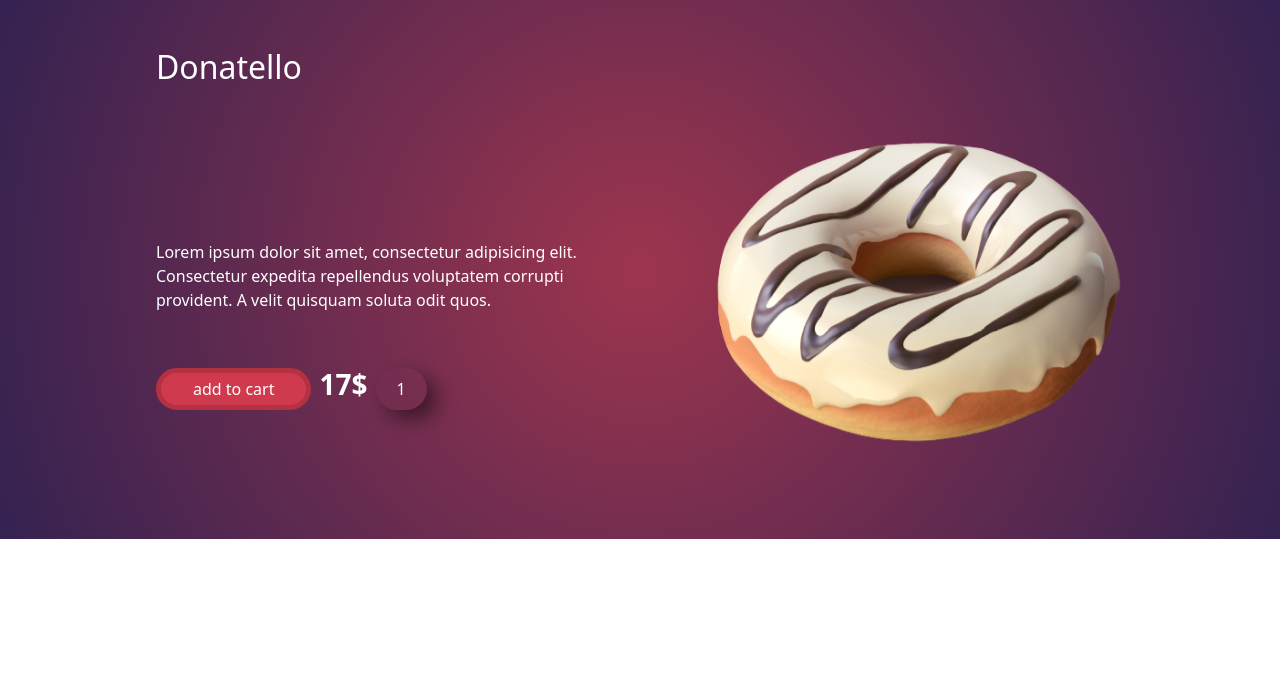
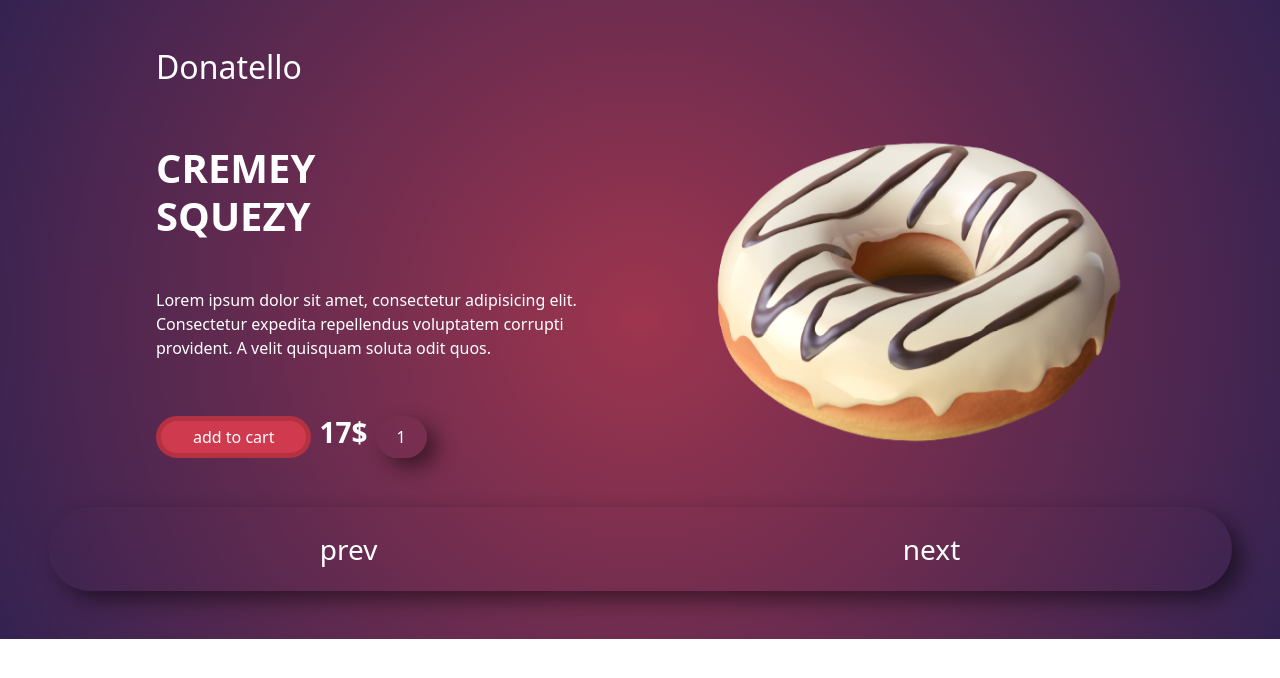
Before and after one commit to bodyXR/donats, a React (Vite) app: page / in a window 1280 px wide. Shown: the top 678 px of the page. Built offline with nearby package versions, Linux system fonts and the light colour scheme.

Commit message:
Refactor Donut

```diff
--- a/src/componants/Donut.jsx
+++ b/src/componants/Donut.jsx
@@ -1,32 +1,40 @@
-import React from 'react'
-import { Button, Container, Row , Col, Image} from 'react-bootstrap'
+import React from "react";
+import { Button, Container, Row, Col, Image } from "react-bootstrap";
 
-import black from "../assets/black.png"
-import pink from "../assets/pink.png"
-import white from "../assets/white.png"
+import black from "../assets/black.png";
+import pink from "../assets/pink.png";
+import white from "../assets/white.png";
 
-const Donut = (props) => {
+const Donut = ({ img, price, firstName, lastName, children }) => {
   return (
-    <Container fluid className='w-100 p-5 text-white h-100 black-bg'>
-        <Row className='flex-lg-nowrap ps-lg-5 ms-lg-5'>
+    <Container fluid className="w-100 p-5 text-white h-100 black-bg">
+      <Row className="flex-lg-nowrap ps-lg-5 ms-lg-5">
         <Col>
-                <h1 className='mt-5 pt-5 fw-bold'>{props.firstname}<br />{props.lastname}</h1>
+          <h1 className="mt-5 pt-5 fw-bold">
+            {firstName}
+            <br />
+            {lastName}
+          </h1>
           <Col xs={12} md={11}>
-                    <p className='fw-light mt-2 d-block w-sm-25 mt-md-5 mb-md-5'>Lorem ipsum dolor sit amet, consectetur adipisicing elit. Consectetur expedita repellendus voluptatem corrupti provident. A velit quisquam soluta odit quos.</p>
+            <p className="fw-light mt-2 d-block w-sm-25 mt-md-5 mb-md-5">
+              Lorem ipsum dolor sit amet, consectetur adipisicing elit.
+              Consectetur expedita repellendus voluptatem corrupti provident. A
+              velit quisquam soluta odit quos.
+            </p>
           </Col>
           <Col>
-                    <a className='button mt-2'>add to cart</a>
-                    <h3 className='d-inline-block ms-2 me-2 fw-bold'>{props.price}$</h3>
-                    <button  className='button button-transparent mt-2'>1</button>
+            <a className="button mt-2">add to cart</a>
+            <h3 className="d-inline-block ms-2 me-2 fw-bold">{price}$</h3>
+            <button className="button button-transparent mt-2">1</button>
           </Col>
         </Col>
-            <Col xs={12} md={6} className='me-lg-5'>
-                <Image src={props.img} className='animated w-100 mt-md-5 '/>
+        <Col xs={12} md={6} className="me-lg-5">
+          <Image src={img} className="animated w-100 mt-md-5 " />
         </Col>
       </Row>
-       {props.child}
+      {children}
     </Container>
-  )
-}
+  );
+};
 
-export default Donut
+export default Donut;
```
Lines whose indentation alone changed are shown as unchanged.
